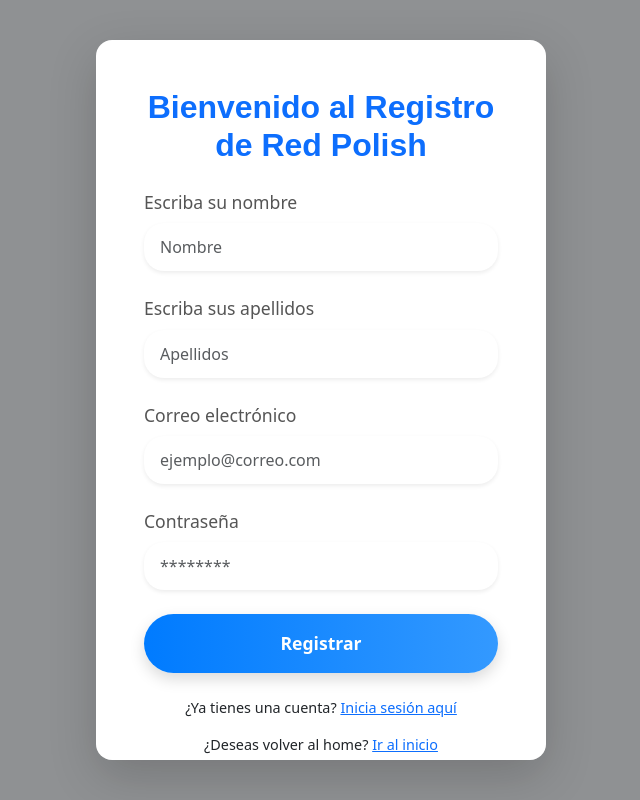
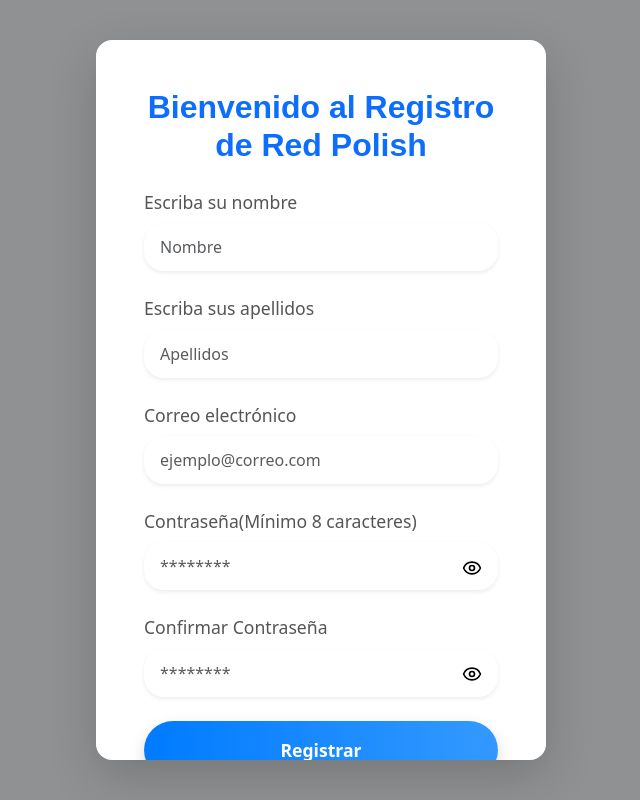
Before and after one commit to Falco-RS/Sistema-Red-Polish, a React (Vite) app: page /register in a window 1280 px wide. Shown: the whole page, without its empty margins (319-959 px from the left). Built offline with nearby package versions, Linux system fonts and the light colour scheme.

Commit message:
changes in register and pay services

```diff
--- a/src/pages/PayService/index.tsx
+++ b/src/pages/PayService/index.tsx
@@ -123,6 +123,7 @@
           <h2 className="text-dark mb-4 text-center">{t('confirm_title_s')}</h2>
 
           <p><strong>{t('service')}:</strong> {servicio.nombre}</p>
+          <p><strong>{t('price')}:</strong> ${servicio.precio.toLocaleString()}</p>
           <p><strong>{t('description')}:</strong> {servicio.descripcion}</p>
           <p><strong>{t('date')}:</strong> {fechaSeleccionada.toLocaleDateString()}</p>
           <p><strong>{t('hour')}:</strong> {fechaSeleccionada.toLocaleTimeString()}</p>
--- a/src/pages/Register/index.tsx
+++ b/src/pages/Register/index.tsx
@@ -1,6 +1,7 @@
 import { useState, useEffect } from 'react'
 import { useNavigate } from 'react-router-dom'
 import {useAuth} from "../../common/AuthContext.tsx";
+import { Eye, EyeOff } from 'lucide-react';
 
 const Register = () => {
   const navigate = useNavigate()
@@ -9,6 +10,9 @@
   const [lastName, setLastName] = useState('')
   const [email, setEmail] = useState('')
   const [password, setPassword] = useState('')
+  const [confirmPassword, setConfirmPassword] = useState('')
+  const [showPassword, setShowPassword] = useState(false)
+  const [showConfirmPassword, setShowConfirmPassword] = useState(false);
   const [error, setError] = useState('')
   const apiUrl = import.meta.env.VITE_IP_API;
   const { login } = useAuth();
@@ -20,8 +24,18 @@
   const handleSubmit = async (e: React.FormEvent) => {
     e.preventDefault()
 
-    if (!firstName.trim() || !lastName.trim() || !email.trim() || !password.trim()) {
+    if (!firstName.trim() || !lastName.trim() || !email.trim() || !password.trim() || !confirmPassword.trim()) {
       setError('Todos los campos son obligatorios.')
+      return
+    }
+
+    if (password.length < 8) {
+      setError('La contraseña debe tener al menos 8 caracteres.')
+      return
+    }
+
+    if (password !== confirmPassword) {
+      setError('Las contraseñas no coinciden.')
       return
     }
 
@@ -155,11 +169,12 @@
 
                     <div className="mb-4">
             <label htmlFor="password" className="form-label fw-medium" style={{ fontSize: '1.1rem', color: '#555' }}>
-              Contraseña
+              Contraseña(Mínimo 8 caracteres)
             </label>
+            <div className="position-relative">
               <input
                 id="password"
-              type="password"
+                type={showPassword ? 'text' : 'password'}
                 className="form-control border-0 shadow-sm"
                 placeholder="********"
                 value={password}
@@ -172,8 +187,44 @@
                   transition: 'all 0.3s',
                 }}
               />
+              <span
+                className="position-absolute top-50 end-0 translate-middle-y me-3"
+                role="button"
+                onClick={() => setShowPassword(!showPassword)}
+              >
+                {showPassword ? <EyeOff size={20} color="black" /> : <Eye size={20} color="black" />}
+              </span>
             </div>
-
+          </div>
+          <div className="mb-4">
+            <label htmlFor="confirmPassword" className="form-label fw-medium" style={{ fontSize: '1.1rem', color: '#555' }}>
+              Confirmar Contraseña
+            </label>
+            <div className="position-relative">
+              <input
+                id="confirmPassword"
+                type={showConfirmPassword ? 'text' : 'password'}
+                className="form-control border-0 shadow-sm"
+                placeholder="********"
+                value={confirmPassword}
+                onChange={(e) => setConfirmPassword(e.target.value)}
+                style={{
+                  borderRadius: '20px',
+                  padding: '12px 16px',
+                  fontSize: '1rem',
+                  boxShadow: '0px 4px 10px rgba(0, 0, 0, 0.1)',
+                  transition: 'all 0.3s',
+                }}
+              />
+              <span
+                className="position-absolute top-50 end-0 translate-middle-y me-3"
+                role="button"
+                onClick={() => setShowConfirmPassword(!showConfirmPassword)}
+              >
+                {showConfirmPassword ? <EyeOff size={20} color="black" /> : <Eye size={20} color="black" />}
+              </span>
+            </div>
+          </div>
           {error && (
             <div className="alert alert-primary py-2 mb-4">
               {error}
```
Lines whose indentation alone changed are shown as unchanged.
